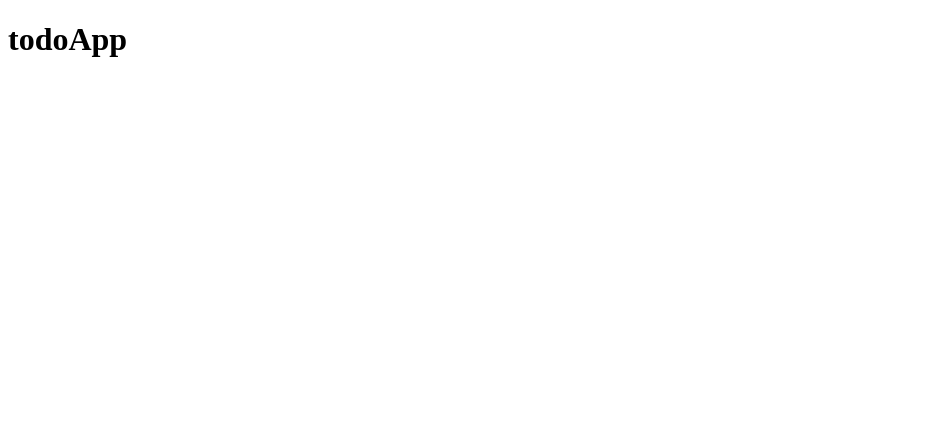
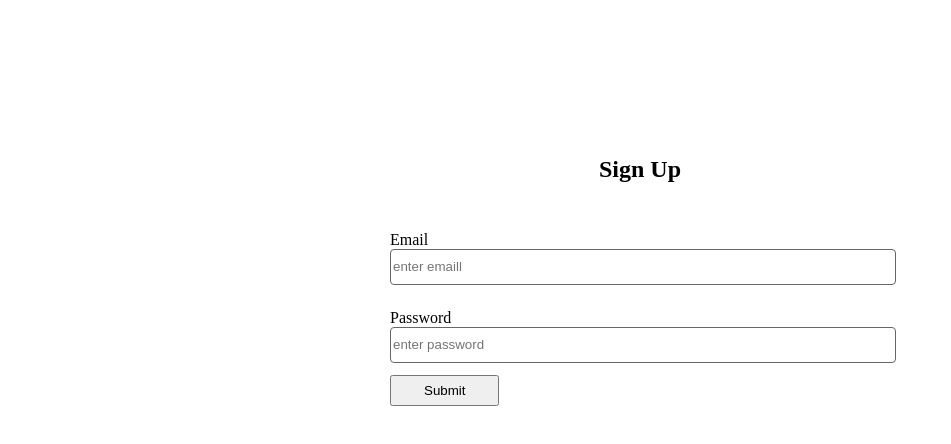
Before and after one commit to shalomsuccess1306/todo, an Angular app: page / in a window 1280 px wide. Shown: the top 444 px of the page, without its empty margins (0-951 px from the left). Built offline with nearby package versions, Linux system fonts and the light colour scheme.

Commit message:
add sign up form

```diff
--- a/src/app/app.component.css
+++ b/src/app/app.component.css
@@ -0,0 +1,34 @@
+.sign-up{
+  display: flex;
+  flex-direction: column;
+  justify-content: center;
+  align-items: center;
+  padding: 128px 48px;
+}
+.sign-up form{
+  display: flex;
+  flex-direction: column;
+  justify-content: center;
+  align-items: center;
+  width: 500px;
+  padding: 16px 64px;
+}
+.input{
+  width: 100%;
+  margin:12px 0px ;
+}
+
+.input input{
+  width: 100%;
+  height: 32px;
+  outline: none;
+  border-radius: 4px;
+  border: 1px solid rgb(102, 102, 102);
+  background: none;
+}
+.submit{
+  margin:12px 0px ;
+}
+.submit button{
+  padding: 6px 32px;
+}
--- a/src/app/app.component.html
+++ b/src/app/app.component.html
@@ -1 +1,18 @@
-<h1>{{title}}</h1>
+
+<div class="sign-up">
+  <h2>Sign Up</h2>
+  <form [formGroup] ="signUpForm">
+    <div class="input">
+      <label for="email">Email</label> <br />
+      <input name="email" formControlName="email"  placeholder="enter emaill" type="text"> <br />
+    </div>
+    <div class="input">
+      <label for="password">Password</label> <br />
+      <input name ="password" formControlName="password"  placeholder="enter password" type="text"> <br />
+      <div class="submit">
+        <button (click)="submit()">Submit</button>
+      </div>
+    </div>
+
+  </form>
+</div>
--- a/src/app/app.component.ts
+++ b/src/app/app.component.ts
@@ -1,21 +1,34 @@
-import { Component } from '@angular/core';
-import { initializeApp } from "firebase/app";
-import { getAnalytics } from "firebase/analytics";
+import { Component, OnInit } from '@angular/core';
+import { getAuth, createUserWithEmailAndPassword } from "firebase/auth";
 import {environment} from '../environments/environment'
+import { FormBuilder, FormGroup, Validators } from '@angular/forms';
+// import { ToDo, TodoServiceService } from './todo-service.service';
 
 @Component({
   selector: 'app-root',
   templateUrl: './app.component.html',
   styleUrls: ['./app.component.css']
 })
-export class AppComponent {
+export class AppComponent implements OnInit {
   title = 'todoApp';
+  public signUpForm : FormGroup = new FormGroup({});
+  newTask: string = '';
 
-  constructor(){
 
-  // Initialize Firebase
-  const app = initializeApp(environment.firebaseConfig);
-  const analytics = getAnalytics(app);
+  constructor(private fb : FormBuilder){
+    this.signUpForm = this.fb.group({
+      email:[null, [Validators.email, Validators.required]],
+      password:[null, [Validators.required, Validators.pattern(/^(?=.*[a-z])(?=.*[A-Z])(?=.*\d)(?=.*[@#$%^&+=!]).{8,}$/)]]
+    })
+
   }
 
+  ngOnInit(){
+
+  }
+
+  submit(){
+  console.log("form", this.signUpForm);
+
+  }
 }
--- a/src/environments/environment.prod.ts
+++ b/src/environments/environment.prod.ts
@@ -1,3 +1,6 @@
+import { initializeApp } from "firebase/app";
+import { getAnalytics } from "firebase/analytics";
+
 export const environment = {
     production: true,
     firebaseConfig : {
@@ -10,3 +13,6 @@ export const environment = {
         measurementId: "G-0WNFJX31CC"
       }
   };
+    // Initialize Firebase
+   export const app = initializeApp(environment.firebaseConfig);
+   export  const analytics = getAnalytics(app);
--- a/src/environments/environment.ts
+++ b/src/environments/environment.ts
@@ -1,3 +1,6 @@
+import { initializeApp } from "firebase/app";
+import { getAnalytics } from "firebase/analytics";
+
 export const environment = {
     production: false,
     firebaseConfig : {
@@ -10,3 +13,6 @@ export const environment = {
         measurementId: "G-0WNFJX31CC"
       }
   };
+    // Initialize Firebase
+   export const app = initializeApp(environment.firebaseConfig);
+   export  const analytics = getAnalytics(app);
```
Also changed, not shown: src/app/app.module.ts (+4 -4 lines).
